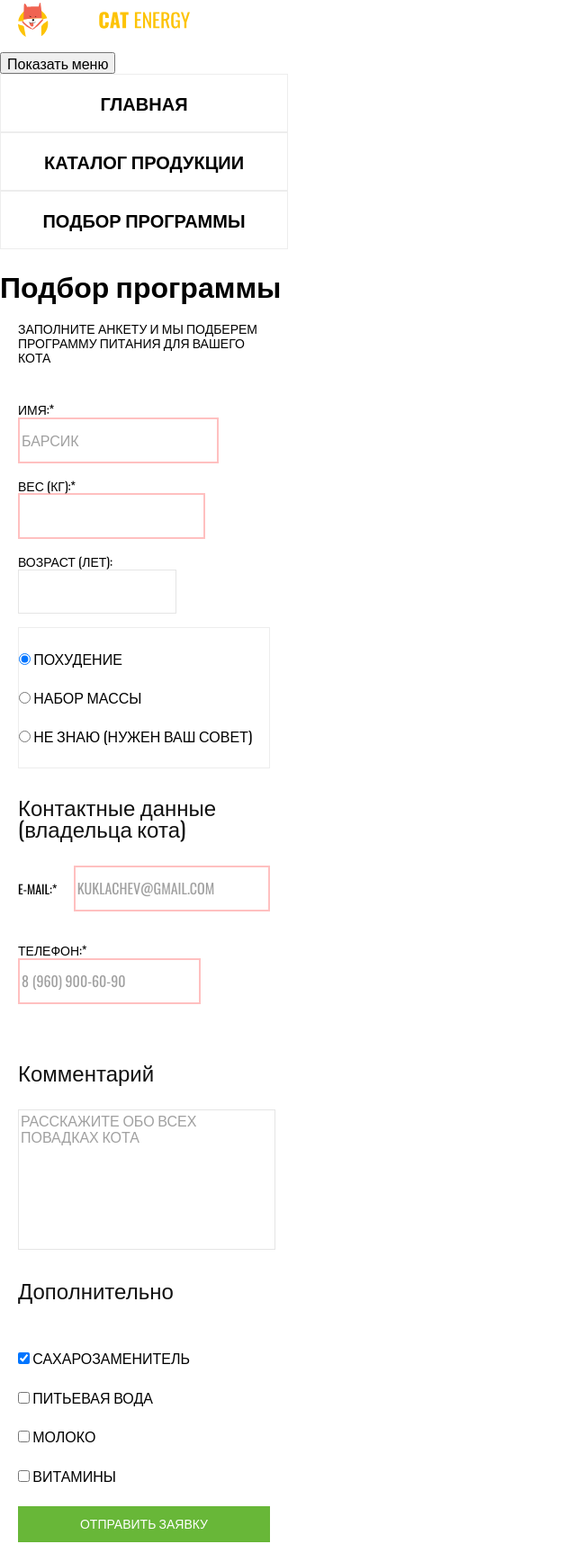
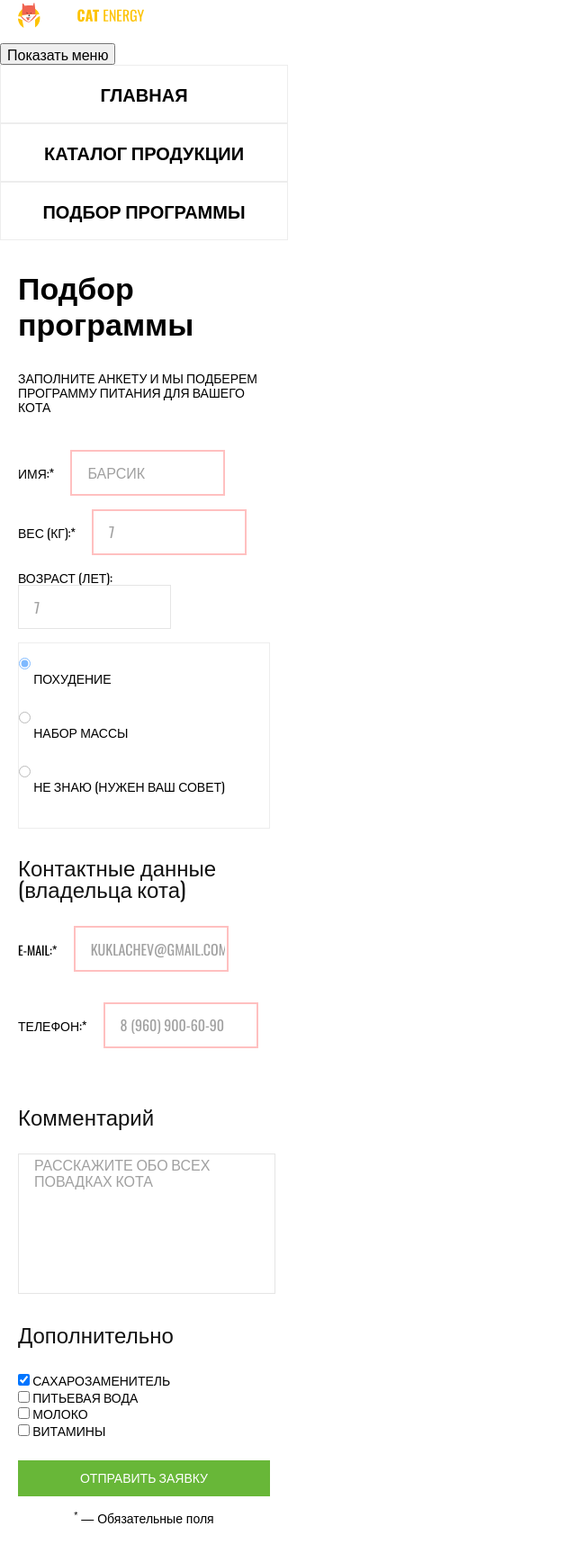
Before and after one commit to KuryakovDen/42634-cat-energy-17, a website: page source/selection.html in a window 1280 px wide. Shown: the part 8-1734 px from the top of the page at 90% size, without its empty margins (0-640 px from the left). Drawn offline with nearby package versions, Linux system fonts and the light colour scheme; files that its build step writes are made by us from their sources.

Commit message:
Изменение названий классов для заголовков и форм

```diff
--- /dev/null
+++ b/source/less/blocks/field.less
@@ -0,0 +1,38 @@
+.field__label {
+  .upper();
+  line-height: 1;
+  margin-right: 15px;
+}
+
+.field__list {
+  .list-style();
+  .border();
+
+  &--noborder {
+    border: none;
+  }
+}
+
+.field__input {
+  .input-border();
+  margin-bottom: 15px;
+  font-size: 16px;
+
+  &::placeholder {
+    padding-left: 15px;
+  }
+}
+
+.field__item {
+  padding-top: -25px;
+
+  &--last {
+    padding-bottom: 25px;
+  }
+}
+
+.field-span {
+  padding: 0;
+  margin: 0;
+  font-size: 16px;
+}
--- a/source/less/blocks/form-wrapper.less
+++ b/source/less/blocks/form-wrapper.less
@@ -1,72 +1,10 @@
-.form-wrapper {
-  &--slim,
-  &--fat,
-  &--advice,
-  &--vitamin,
-  &--milk,
-  &--sugar,
-  &--water {
-    font-size: 16px;
-  }
-}
-
-.form-wrapper__label {
-  .upper();
-  line-height: 1;
-  margin-right: 15px;
-}
-
-.form-wrapper__list {
-  .list-style();
-  .border();
-
-  &--noborder {
-    border: none;
-  }
-}
-
-.form-wrapper__input {
-  &--name,
-  &--weight,
-  &--age,
-  &--email,
-  &--phone {
-    .input-border();
-    margin-bottom: 15px;
-  }
-
-  &--name {
-    width: 215px;
-  }
-
-  &--weight {
-    width: 200px;
-  }
-
-  &--age {
-    width: 170px;
-  }
-
-  &--email {
-    width: 210px;
-  }
-
-  &--phone {
-    width: 195px;
-  }
-}
-
 .form-wrapper__textarea {
   .input-border();
   width: 280px;
   height: 150px;
   resize: none;
-}
 
-.form-wrapper__item {
-  padding-top: 25px;
-
-  &--last {
-    padding-bottom: 25px;
+  &::placeholder {
+    padding-left: 15px;
   }
 }
--- a/source/less/blocks/gift.less
+++ b/source/less/blocks/gift.less
@@ -1,4 +1,5 @@
 .gift {
+  background-color: @green-hover;
   background-image: url("../img/gift-photo-mobile@1x.jpg");
   background-repeat: no-repeat;
   width: 280px;
--- a/source/less/blocks/howitworks-list.less
+++ b/source/less/blocks/howitworks-list.less
@@ -1,6 +1,7 @@
 .howitworks-list {
   .list-style();
   .margin();
+  margin-bottom: 40px;
 }
 
 .howitworks-list__item {
--- /dev/null
+++ b/source/less/blocks/info-container.less
@@ -0,0 +1,3 @@
+.info-container {
+  min-height: 560px;
+}
--- a/source/less/blocks/page-header.less
+++ b/source/less/blocks/page-header.less
@@ -1,8 +1,10 @@
 .page-header {
   display: flex;
-  flex-direction: column;
+  flex-wrap: wrap;
+  flex-direction: row;
 }
 
 .page-header__logo {
+  width: 140px;
   .margin(11px, 60px, 15px, 20px);
 }
--- /dev/null
+++ b/source/less/blocks/pattern-header.less
@@ -0,0 +1,13 @@
+.pattern-header__title {
+  margin: 0;
+  padding: 0;
+  .margin(31px, 44px, 35px, 20px);
+  font-size: 34px;
+
+  &-padding {
+    margin: 0;
+    padding: 0;
+    .padding(31px, 44px, 35px, 20px);
+    font-size: 34px;
+  }
+}
--- a/source/less/variables.less
+++ b/source/less/variables.less
@@ -1,6 +1,7 @@
 @green-button:#68b738;
 @green-hover:#5eaa2f;
 @white: #ffffff;
+@black: #111111;
 @grey: #f2f2f2;
 @greybrown:#444444;
 @lightgrey:#ededed;
--- a/source/selection.html
+++ b/source/selection.html
@@ -30,53 +30,59 @@
         </div>
       </nav>
     </header>
-    <main class="page-main">
-      <div class="page-main__program select-program">
-        <h1 class="select-program__header title-margin">Подбор программы</h1>
+    <main class="page-main pattern-header">
+      <div class="page-main__program select-program pattern-header__container">
+        <h1 class="select-program__header pattern-header__title">Подбор программы</h1>
         <p class="select-program__paragraph">Заполните анкету и мы подберем <br>
           программу питания для вашего кота</p>
       </div>
       <form class="page-main__form selection-form" method="POST" action="https://echo.htmlacademy.ru">
         <fieldset class="selection-form__fieldset">
           <legend class="selection-form__legend visually-hidden">Параметры кота</legend>
-          <div class="selection-form__wrapper form-wrapper">
-            <label class="form-wrapper__label">
+          <div class="selection-form__wrapper">
+            <div class="field">
+              <label class="field__label">
                   Имя:*
               </label>
-            <input class="form-wrapper__input--name" type="text" name="cat-name" placeholder="Барсик" required><br>
-            <label class="form-wrapper__label" placeholder="7">
+              <input class="field__input" type="text" name="cat-name" placeholder="Барсик" required>
+            </div>
+            <div class="field">
+              <label class="field__label">
                   Вес (кг):*
               </label>
-            <input class="form-wrapper__input--weight" type="number" name="cat-weight" required><br>
-            <label class="form-wrapper__label" placeholder="7">
+              <input class="field__input" type="number" name="cat-weight" placeholder="7" required>
+            </div>
+            <div class="field">
+              <label class="field__label">
                   Возраст (лет):
               </label>
-            <input class="form-wrapper__input--age" type="number" name="cat-age">
+              <input class="field__input" type="number" name="cat-age" placeholder="7">
+            </div>
           </div>
         </fieldset>
         <fieldset class="selection-form__fieldset">
           <legend class="selection-form__legend visually-hidden">Цель программы питания</legend>
-          <div class="selection-form__wrapper form-wrapper">
-            <ul class="form-wrapper__list">
-              <li class="form-wrapper__item">
-                <label class="form-wrapper__label">
-                  <input class="form-wrapper__input--radio-on form-wrapper__input--radio-off" type="radio" name="radio-button" value="slim" checked>
-                  <span class="form-wrapper--slim">Похудение</span>
-                  <span class="form-wrapper__indicator"></span>
+          <div class="selection-form__wrapper">
+            <ul class="field__list">
+              <li class="field__item">
+                <label class="field__label">
+                  <input class="field__input" type="radio" name="radio-button" value="slim" checked>
+                  <span class="field__span">Похудение</span>
+                  <span class="field__indicator"></span>
                 </label>
               </li>
-              <li class="form-wrapper__item">
-                <label class="form-wrapper__label">
-                  <input class="form-wrapper__input--radio-on form-wrapper__input--radio-off" type="radio" name="radio-button" value="fat">
-                  <span class="form-wrapper--fat">Набор массы</span>
-                  <span class="form-wrapper__indicator"></span>
+              <li class="field__item">
+                <label class="field__label">
+                  <input class="field__input" type="radio" name="radio-button" value="fat">
+                  <span class="field__span">Набор массы</span>
+                  <span class="field__indicator"></span>
                 </label>
               </li>
-              <li class="form-wrapper__item form-wrapper__item--last">
-                <label class="form-wrapper__label">
-                  <input class="form-wrapper__input--radio-on form-wrapper__input--radio-off" type="radio" name="radio-button" value="idontknow">
-                  <span class="form-wrapper--advice">Не знаю (нужен ваш совет)</span>
-                  <span class="form-wrapper__indicator"></span>
+              <li class="field__item field__item--last">
+                <label class="field__label">
+                  <input class="field__input" type="radio" name="radio-button" value="idontknow">
+                  <span class="field__span">Не знаю (нужен ваш совет)</span>
+                  <span class="field__indicator"></span>
                 </label>
               </li>
             </ul>
@@ -85,14 +91,18 @@
         <fieldset class="selection-form__fieldset">
           <legend class="selection-form__legend">Контактные данные (владельца кота)</legend>
           <div class="selection-form__wrapper form-wrapper">
-            <label class="form-wrapper__label">
+            <div class="form-wrapper__block field">
+              <label class="field__label">
                   E-mail:*
               </label>
-            <input class="form-wrapper__input--email" type="email" name="owner-email" placeholder="kuklachev@gmail.com" required><br><br>
-            <label class="form-wrapper__label">
+              <input class="field__input" type="email" name="owner-email" placeholder="kuklachev@gmail.com" required><br><br>
+            </div>
+            <div class="form-wrapper__block field">
+              <label class="field__label">
                   Телефон:*
               </label>
-            <input class="form-wrapper__input--phone" type="tel" name="owner-phone" placeholder="8 (960) 900-60-90" required><br><br>
+              <input class="field__input" type="tel" name="owner-phone" placeholder="8 (960) 900-60-90" required><br><br>
+            </div>
           </div>
         </fieldset>
         <fieldset class="selection-form__fieldset">
@@ -103,34 +113,34 @@
         </fieldset>
         <fieldset class="selection-form__fieldset">
           <legend class="selection-form__legend">Дополнительно</legend>
-          <div class="selection-form__wrapper form-wrapper">
-            <ul class="form-wrapper__list form-wrapper__list--noborder">
-              <li class="form-wrapper__item">
-                <label class="form-wrapper__label">
-                  <input class="form-wrapper__input--check-on form-wrapper__input--check-off" type="checkbox" name="sugar-name" value="sugar" checked>
-                  <span class="form-wrapper--sugar">Сахарозаменитель</span>
-                  <span class="form-wrapper__indicator"></span>
+          <div class="selection-form__wrapper field">
+            <ul class="field__list field__list--noborder">
+              <li class="field__item">
+                <label class="field__label">
+                  <input class="field__input--check-on field__input--check-off" type="checkbox" name="sugar-name" value="sugar" checked>
+                  <span class="field__span">Сахарозаменитель</span>
+                  <span class="field__indicator"></span>
                 </label>
               </li>
-              <li class="form-wrapper__item">
-                <label class="form-wrapper__label">
-                  <input class="form-wrapper__input--check-on form-wrapper__input--check-off" type="checkbox" name="water-name" value="water">
-                  <span class="form-wrapper--water">Питьевая вода</span>
-                  <span class="form-wrapper__indicator"></span>
+              <li class="field__item">
+                <label class="field__label">
+                  <input class="field__input--check-on field__input--check-off" type="checkbox" name="water-name" value="water">
+                  <span class="field__span">Питьевая вода</span>
+                  <span class="field__indicator"></span>
                 </label>
               </li>
-              <li class="form-wrapper__item">
-                <label class="form-wrapper__label">
-                  <input class="form-wrapper__input--check-on form-wrapper__input--check-off" type="checkbox" name="milk-name" value="milk">
-                  <span class="form-wrapper--milk">Молоко</span>
-                  <span class="form-wrapper__indicator"></span>
+              <li class="field__item">
+                <label class="field__label">
+                  <input class="field__input--check-on field__input--check-off" type="checkbox" name="milk-name" value="milk">
+                  <span class="field__span">Молоко</span>
+                  <span class="field__indicator"></span>
                 </label>
               </li>
-              <li class="form-wrapper__item form-wrapper__item--last">
-                <label class="form-wrapper__label">
-                  <input class="form-wrapper__input--check-on form-wrapper__input--check-off" type="checkbox" name="vitamin-name" value="vitamin">
-                  <span class="form-wrapper--vitamin">Витамины</span>
-                  <span class="form-wrapper__indicator"></span>
+              <li class="field__item field__item--last">
+                <label class="field__label">
+                  <input class="field__input--check-on field__input--check-off" type="checkbox" name="vitamin-name" value="vitamin">
+                  <span class="field__span">Витамины</span>
+                  <span class="field__indicator"></span>
                 </label>
               </li>
             </ul>
@@ -151,7 +161,7 @@
           Санкт-Петербург
         </address>
       </div>
-      <iframe src="https://www.google.com/maps/embed?pb=!1m18!1m12!1m3!1d1998.5989424124007!2d30.320894616135686!3d59.93879686904788!2m3!1f0!2f0!3f0!3m2!1i1024!2i768!4f13.1!3m3!1m2!1s0x4696310fca5ba729%3A0xea9c53d4493c879f!2z0JHQvtC70YzRiNCw0Y8g0JrQvtC90Y7RiNC10L3QvdCw0Y8g0YPQuy4sIDE5LCDQodCw0L3QutGCLdCf0LXRgtC10YDQsdGD0YDQsywgMTkxMTg2!5e0!3m2!1sru!2sru!4v1561268887204!5m2!1sru!2sru" width="320" height="400" style="border:0" allowfullscreen></iframe>
+      <iframe class="page-footer__map" src="https://www.google.com/maps/embed?pb=!1m18!1m12!1m3!1d1998.5989424124007!2d30.320894616135686!3d59.93879686904788!2m3!1f0!2f0!3f0!3m2!1i1024!2i768!4f13.1!3m3!1m2!1s0x4696310fca5ba729%3A0xea9c53d4493c879f!2z0JHQvtC70YzRiNCw0Y8g0JrQvtC90Y7RiNC10L3QvdCw0Y8g0YPQuy4sIDE5LCDQodCw0L3QutGCLdCf0LXRgtC10YDQsdGD0YDQsywgMTkxMTg2!5e0!3m2!1sru!2sru!4v1561268887204!5m2!1sru!2sru" height="400" style="border:0" allowfullscreen></iframe>
       <div class="page-footer__social page-social">
         <a class="page-social__link" href="#">
           <img class="page-social__img" src="img/logo-footer.svg" width="128" height="24" alt="Картинка логотипа">
```
Also changed, not shown: source/catalog.html (+17 -17 lines), source/index.html (+14 -10 lines), source/less/blocks/catalog.less (+8 -0 lines), source/less/blocks/how-work.less (deleted, +0 -10 lines), source/less/blocks/info-block.less (+10 -0 lines), source/less/blocks/page-main.less (+0 -7 lines), source/less/style.less (+3 -13 lines). Lines whose indentation alone changed are shown as unchanged.
